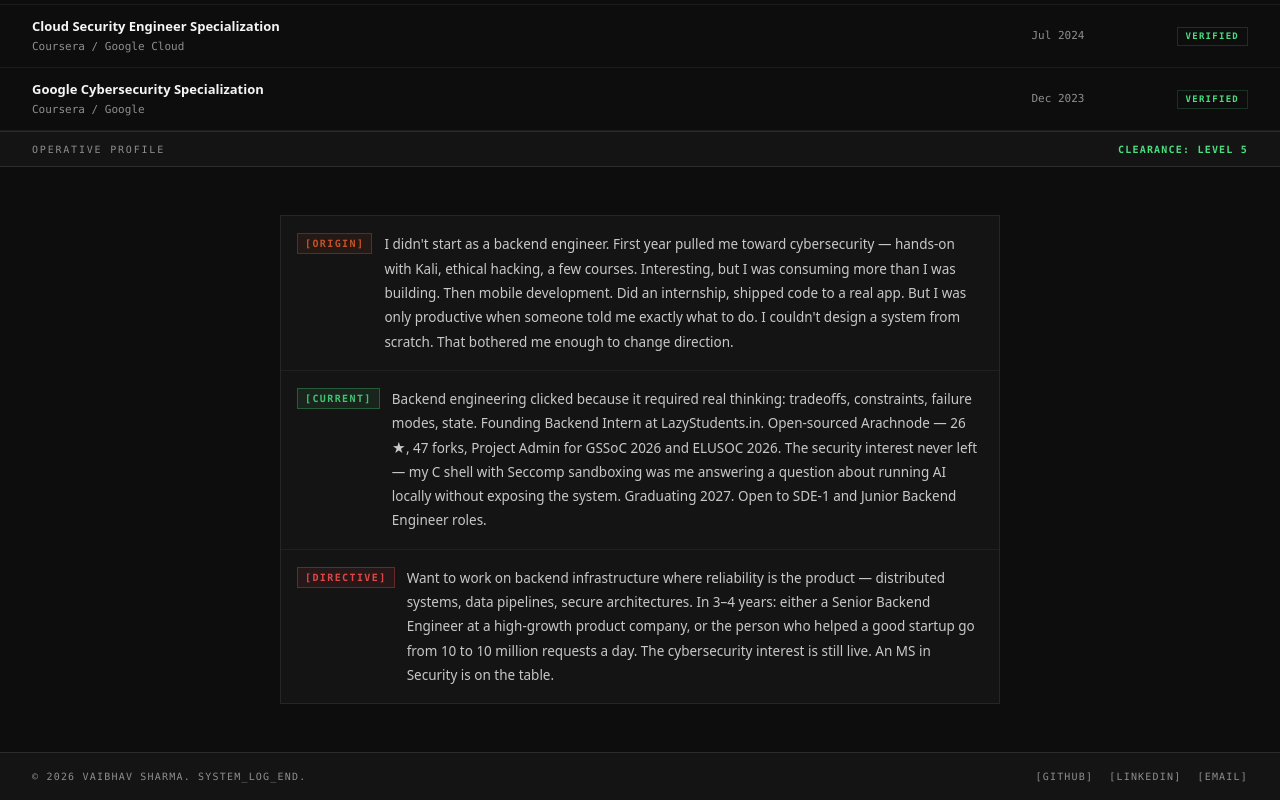
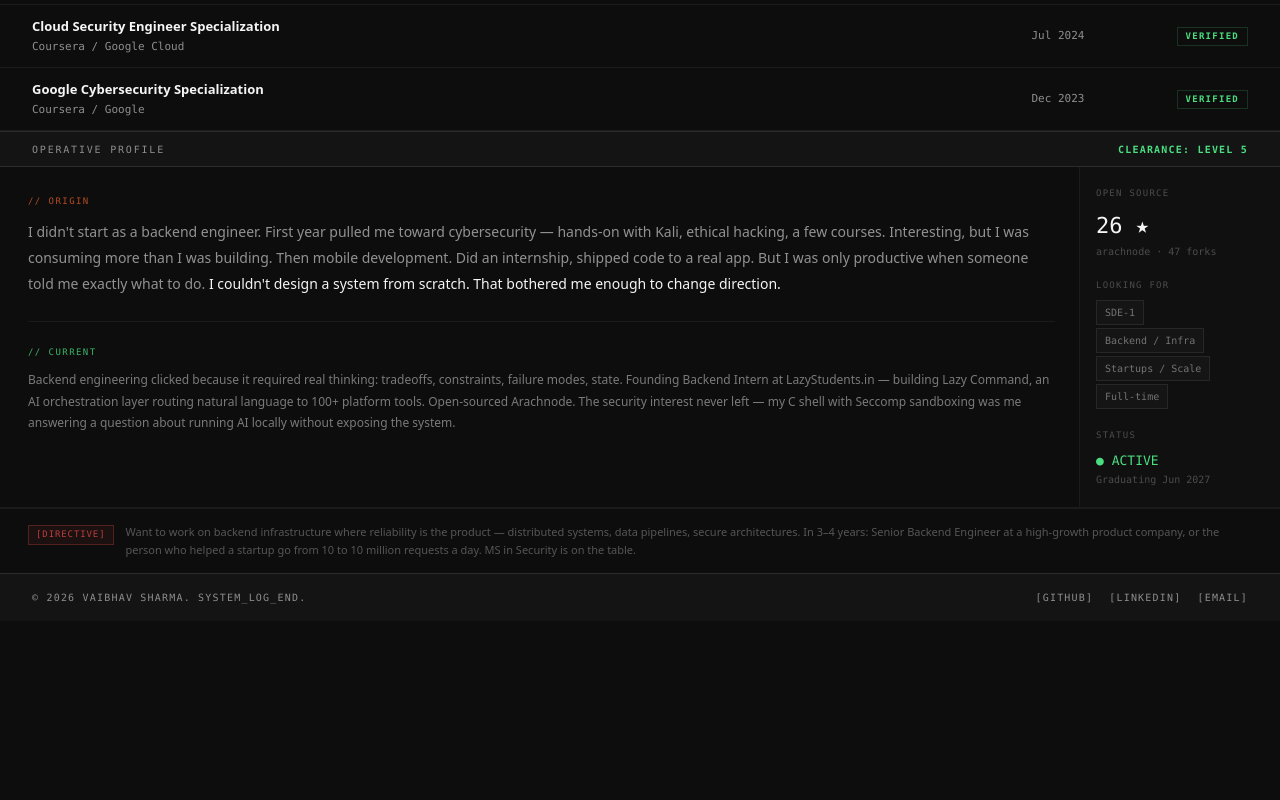
Before and after one commit to sharmavaibhav31/sharmavaibhav31.github.io, a React (Vite) app: page / in a window 1280 px wide. Shown: the part 4217-5017 px from the top of the page. After the commit the page ends 4838 px from the top, so only its background shows below. Built offline with nearby package versions, Linux system fonts and the light colour scheme.

Commit message:
updated about section

```diff
--- a/src/components/sections/AboutSection.tsx
+++ b/src/components/sections/AboutSection.tsx
@@ -1,33 +1,7 @@
-// Theme: Redacted × Kernel/Log hybrid — CSS variables for light/dark support
-// Data: untouched — presentation layer only
-
 import React from 'react';
 
-const blocks = [
-    {
-        tag: '[ORIGIN]',
-        tagColor: 'rgba(224, 92, 42, 0.85)',
-        tagBg: 'rgba(224, 92, 42, 0.08)',
-        tagBorder: 'rgba(224, 92, 42, 0.3)',
-        text: "I didn't start as a backend engineer. First year pulled me toward cybersecurity — hands-on with Kali, ethical hacking, a few courses. Interesting, but I was consuming more than I was building. Then mobile development. Did an internship, shipped code to a real app. But I was only productive when someone told me exactly what to do. I couldn't design a system from scratch. That bothered me enough to change direction."
-    },
-    {
-        tag: '[CURRENT]',
-        tagColor: 'rgba(74, 222, 128, 0.85)',
-        tagBg: 'rgba(74, 222, 128, 0.08)',
-        tagBorder: 'rgba(74, 222, 128, 0.3)',
-        text: "Backend engineering clicked because it required real thinking: tradeoffs, constraints, failure modes, state. Founding Backend Intern at LazyStudents.in. Open-sourced Arachnode — 26 ★, 47 forks, Project Admin for GSSoC 2026 and ELUSOC 2026. The security interest never left — my C shell with Seccomp sandboxing was me answering a question about running AI locally without exposing the system. Graduating 2027. Open to SDE-1 and Junior Backend Engineer roles."
-    },
-    {
-        tag: '[DIRECTIVE]',
-        tagColor: 'rgba(255, 80, 80, 0.85)',
-        tagBg: 'rgba(255, 80, 80, 0.08)',
-        tagBorder: 'rgba(255, 80, 80, 0.3)',
-        text: "Want to work on backend infrastructure where reliability is the product — distributed systems, data pipelines, secure architectures. In 3–4 years: either a Senior Backend Engineer at a high-growth product company, or the person who helped a good startup go from 10 to 10 million requests a day. The cybersecurity interest is still live. An MS in Security is on the table."
-    }
-];
-
-export const AboutSection: React.FC = () => (
+export const AboutSection: React.FC = () => {
+    return (
         <section id="about" aria-label="About" className="w-full flex flex-col pt-0" style={{ background: 'var(--bg-primary)' }}>
             {/* SECTION HEADER BAR */}
             <div className="w-full h-[36px] border-y-[0.5px] px-[16px] sm:px-8 flex justify-between items-center shrink-0"
@@ -41,31 +15,152 @@ export const AboutSection: React.FC = () => (
                 </div>
             </div>
 
-        {/* CONTENT */}
-        <div className="w-full px-[16px] sm:px-8 py-[2rem] sm:py-[3rem]">
-            <div className="max-w-[720px] mx-auto flex flex-col border-[0.5px] border-[rgba(255,255,255,0.08)]" style={{ background: 'var(--bg-surface)' }}>
-                {blocks.map((block, i) => (
+            {/* MAIN LAYOUT — two columns */}
             <div
-                        key={block.tag}
-                        className={`flex gap-[12px] items-start p-[16px] ${i !== blocks.length - 1 ? 'border-b-[0.5px]' : ''}`}
-                        style={{ borderColor: 'rgba(255, 255, 255, 0.05)' }}
+                className="w-full grid grid-cols-1 lg:grid-cols-[1fr_200px] border-b-[0.5px]"
+                style={{ borderColor: 'rgba(255,255,255,0.06)' }}
             >
+                {/* LEFT COLUMN — main narrative */}
+                <div
+                    className="p-[20px_16px] sm:p-[28px_24px_28px_28px] border-b-[0.5px] lg:border-b-0 lg:border-r-[0.5px]"
+                    style={{ borderColor: 'rgba(255,255,255,0.06)' }}
+                >
+                    {/* ORIGIN BLOCK */}
+                    <div
+                        className="mb-[24px] pb-[24px] border-b-[0.5px]"
+                        style={{ borderColor: 'rgba(255,255,255,0.06)' }}
+                    >
+                        <div
+                            className="font-mono text-[9px] tracking-[0.16em] mb-[10px]"
+                            style={{ color: 'rgba(224,92,42,0.8)' }}
+                        >
+                            // ORIGIN
+                        </div>
+                        <p
+                            className="font-sans text-[13px] sm:text-[14px] leading-[1.85]"
+                            style={{ color: 'rgba(255,255,255,0.55)' }}
+                        >
+                            I didn't start as a backend engineer. First year pulled me toward cybersecurity — hands-on with Kali, ethical hacking, a few courses. Interesting, but I was consuming more than I was building. Then mobile development. Did an internship, shipped code to a real app. But I was only productive when someone told me exactly what to do.{' '}
+                            <span style={{ color: '#f5f5f5', fontWeight: 500 }}>
+                                I couldn't design a system from scratch. That bothered me enough to change direction.
+                            </span>
+                        </p>
+                    </div>
+
+                    {/* CURRENT BLOCK */}
+                    <div className="mb-0">
+                        <div
+                            className="font-mono text-[9px] tracking-[0.16em] mb-[10px]"
+                            style={{ color: 'rgba(74,222,128,0.8)' }}
+                        >
+                            // CURRENT
+                        </div>
+                        <p
+                            className="font-sans text-[11px] sm:text-[12px] leading-[1.8]"
+                            style={{ color: 'rgba(255,255,255,0.45)' }}
+                        >
+                            Backend engineering clicked because it required real thinking: tradeoffs, constraints, failure modes, state. Founding Backend Intern at LazyStudents.in — building Lazy Command, an AI orchestration layer routing natural language to 100+ platform tools. Open-sourced Arachnode. The security interest never left — my C shell with Seccomp sandboxing was me answering a question about running AI locally without exposing the system.
+                        </p>
+                    </div>
+                </div>
+
+                {/* RIGHT COLUMN — data sidebar */}
+                <div
+                    className="p-[20px_16px] bg-[rgba(255,255,255,0.01)] flex flex-col sm:flex-row lg:flex-col gap-[20px]"
+                >
+                    {/* BLOCK 1 — OPEN SOURCE */}
+                    <div className="flex flex-col sm:flex-1 lg:flex-none">
+                        <div
+                            className="font-mono text-[9px] tracking-[0.14em] mb-[8px]"
+                            style={{ color: 'rgba(255,255,255,0.25)' }}
+                        >
+                            OPEN SOURCE
+                        </div>
+                        <div
+                            className="text-[22px] font-medium mb-[2px]"
+                            style={{ color: '#f5f5f5' }}
+                        >
+                            26 ★
+                        </div>
+                        <div
+                            className="font-mono text-[10px]"
+                            style={{ color: 'rgba(255,255,255,0.25)' }}
+                        >
+                            arachnode · 47 forks
+                        </div>
+                    </div>
+
+                    {/* BLOCK 2 — LOOKING FOR */}
+                    <div className="flex flex-col sm:flex-1 lg:flex-none">
+                        <div
+                            className="font-mono text-[9px] tracking-[0.14em] mb-[8px]"
+                            style={{ color: 'rgba(255,255,255,0.25)' }}
+                        >
+                            LOOKING FOR
+                        </div>
+                        <div className="flex flex-col items-start gap-[3px]">
+                            {["SDE-1", "Backend / Infra", "Startups / Scale", "Full-time"].map((tag) => (
                                 <span
-                            className="font-mono text-[9.5px] sm:text-[10px] tracking-[0.14em] font-semibold shrink-0 uppercase px-[7px] py-[2px] mt-[1px]"
+                                    key={tag}
+                                    className="font-mono text-[10px] px-[8px] py-[4px] border-[0.5px]"
                                     style={{
-                                color: block.tagColor,
-                                background: block.tagBg,
-                                border: `0.5px solid ${block.tagBorder}`
+                                        color: 'rgba(255,255,255,0.4)',
+                                        borderColor: 'rgba(255,255,255,0.08)',
+                                        background: 'rgba(255,255,255,0.02)'
                                     }}
                                 >
-                            {block.tag}
+                                    {tag}
                                 </span>
-                        <div className="font-sans text-[13px] sm:text-[13.5px] leading-[1.8]" style={{ color: '#c8c8c8' }}>
-                            {block.text}
-                        </div>
-                    </div>
                             ))}
                         </div>
                     </div>
+
+                    {/* BLOCK 3 — STATUS */}
+                    <div className="flex flex-col sm:flex-1 lg:flex-none">
+                        <div
+                            className="font-mono text-[9px] tracking-[0.14em] mb-[8px]"
+                            style={{ color: 'rgba(255,255,255,0.25)' }}
+                        >
+                            STATUS
+                        </div>
+                        <div
+                            className="text-[13px] font-mono mb-[2px]"
+                            style={{ color: '#4ade80' }}
+                        >
+                            ● ACTIVE
+                        </div>
+                        <div
+                            className="font-mono text-[10px]"
+                            style={{ color: 'rgba(255,255,255,0.25)' }}
+                        >
+                            Graduating Jun 2027
+                        </div>
+                    </div>
+                </div>
+            </div>
+
+            {/* DIRECTIVE BAR — full width below grid */}
+            <div
+                className="w-full p-[14px_16px] sm:p-[14px_28px] border-t-[0.5px] flex flex-col sm:flex-row items-start gap-[8px] sm:gap-[12px]"
+                style={{ borderColor: 'rgba(255,255,255,0.06)' }}
+            >
+                <span
+                    className="font-mono text-[9px] tracking-[0.1em] shrink-0 mt-[2px] px-[7px] py-[2px] border-[0.5px]"
+                    style={{
+                        color: 'rgba(255,80,80,0.7)',
+                        borderColor: 'rgba(255,80,80,0.25)',
+                        background: 'rgba(255,80,80,0.06)'
+                    }}
+                >
+                    [DIRECTIVE]
+                </span>
+                <p
+                    className="font-sans text-[11px] leading-[1.6]"
+                    style={{ color: 'rgba(255,255,255,0.3)' }}
+                >
+                    Want to work on backend infrastructure where reliability is the product — distributed systems, data pipelines, secure architectures. In 3–4 years: Senior Backend Engineer at a high-growth product company, or the person who helped a startup go from 10 to 10 million requests a day. MS in Security is on the table.
+                </p>
+            </div>
         </section>
     );
+};
```
Lines whose indentation alone changed are shown as unchanged.
